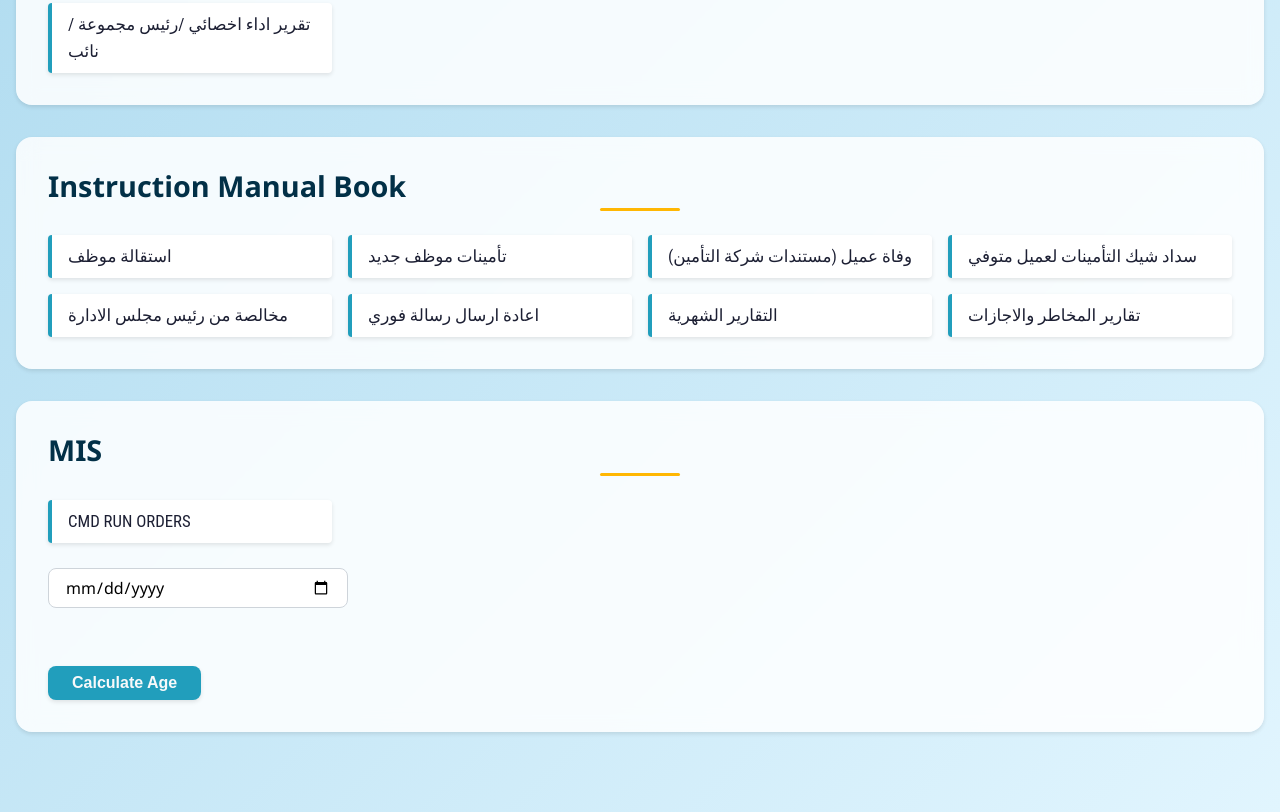
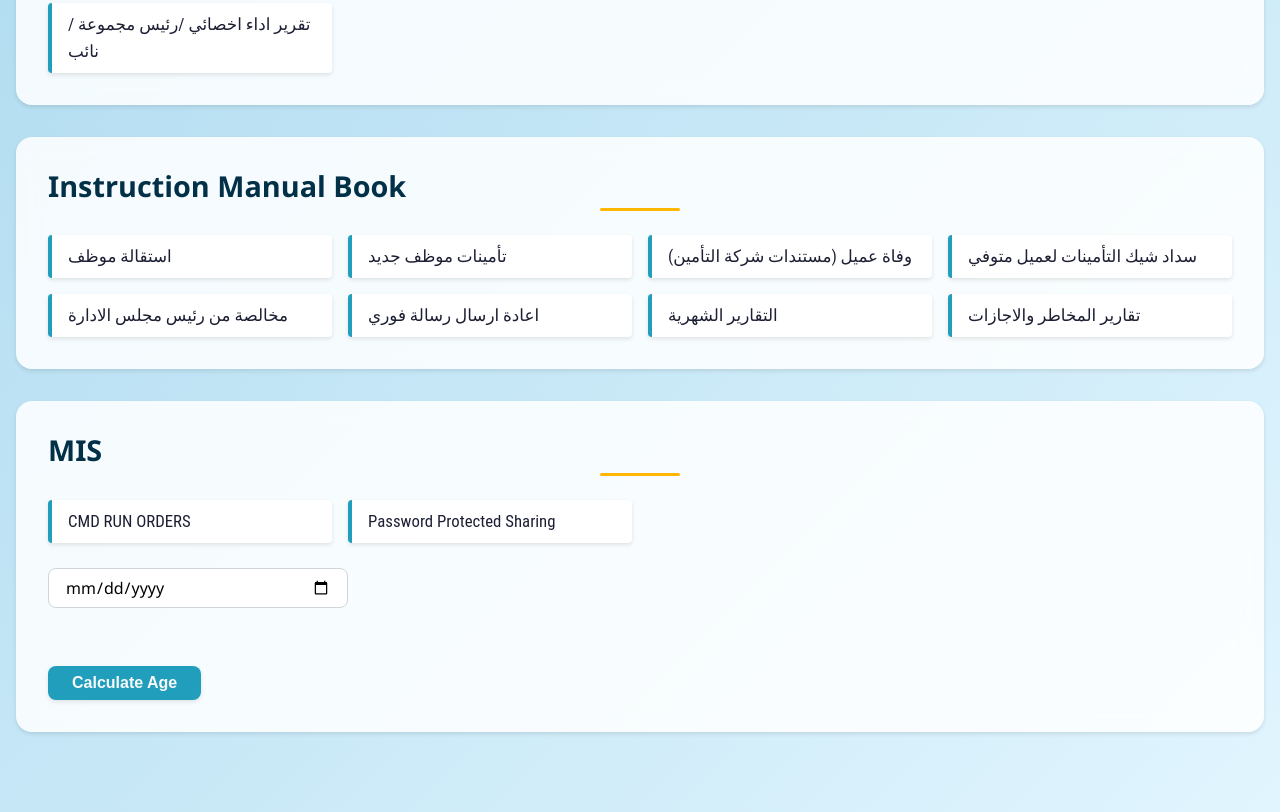
Before and after one commit to peternour/project-x, a plain HTML site: page index.html in a window 1280 px wide. Shown: the part 1711-2523 px from the top of the page. Drawn offline with Linux system fonts and the light colour scheme; a web font is replaced by a local one.

Commit message:
26-04-2026

```diff
--- a/index.html
+++ b/index.html
@@ -246,6 +246,7 @@ class="section mis"
 <h2>MIS</h2>
 <ul>
     <li><a href="https://docs.google.com/document/d/1n_oib2gSO526K4-t7ZiSwvv4lbtfNS9zp37lr_CfUkE/edit?tab=t.0">CMD RUN ORDERS</a></li>
+	 <li><a href=https://docs.google.com/document/d/1711Auk531_wnUEF46e0-o7-3HFMAaheiFaEBh7RxVmI/edit?tab=t.0">Password Protected Sharing</a></li>
 
     </ul>
 	<br/>
```
